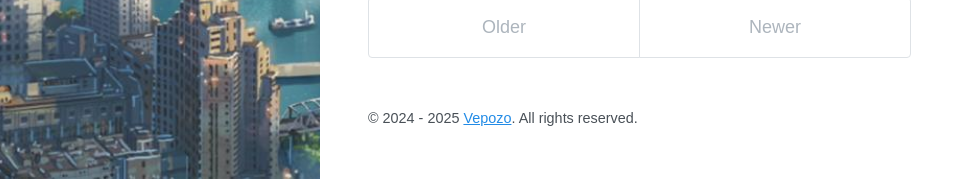
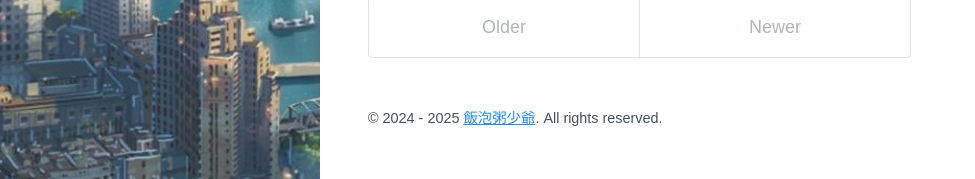
Before and after one commit to sugoijosephhan/sugoijosephhan.github.io, a Jekyll site: the page built from index.html, in a window 1280 px wide and 996 px high. Shown: the part 817-996 px from the top of the window, without its empty margins (0-975 px from the left). Built offline with Jekyll 4.4.1, drawn with Linux system fonts in a browser that asks for light colours; nearby versions of some CDN libraries; the list of posts is cut into pages by our own code.

Commit message:
2025/03/18/12:45 - Modified the contents.

```diff
--- a/CNAME
+++ b/CNAME
@@ -1 +1 @@
-www.hanjunhui.com
+www.fanpaozhou.com
--- a/_config.yml
+++ b/_config.yml
@@ -33,7 +33,7 @@ twitter:
   card:
 logo: /images/tx.jpg
 social:
-  name: Vepozo
+  name: 飯泡粥少爺
   links:
     - https://github.com/sugoijosephhan/
 google_site_verification:
@@ -53,6 +53,6 @@ sass:
 
 # Specify the author for blog posts
 author:
-  name: Vepozo
+  name: 飯泡粥少爺
   url: /about
   email:
```
